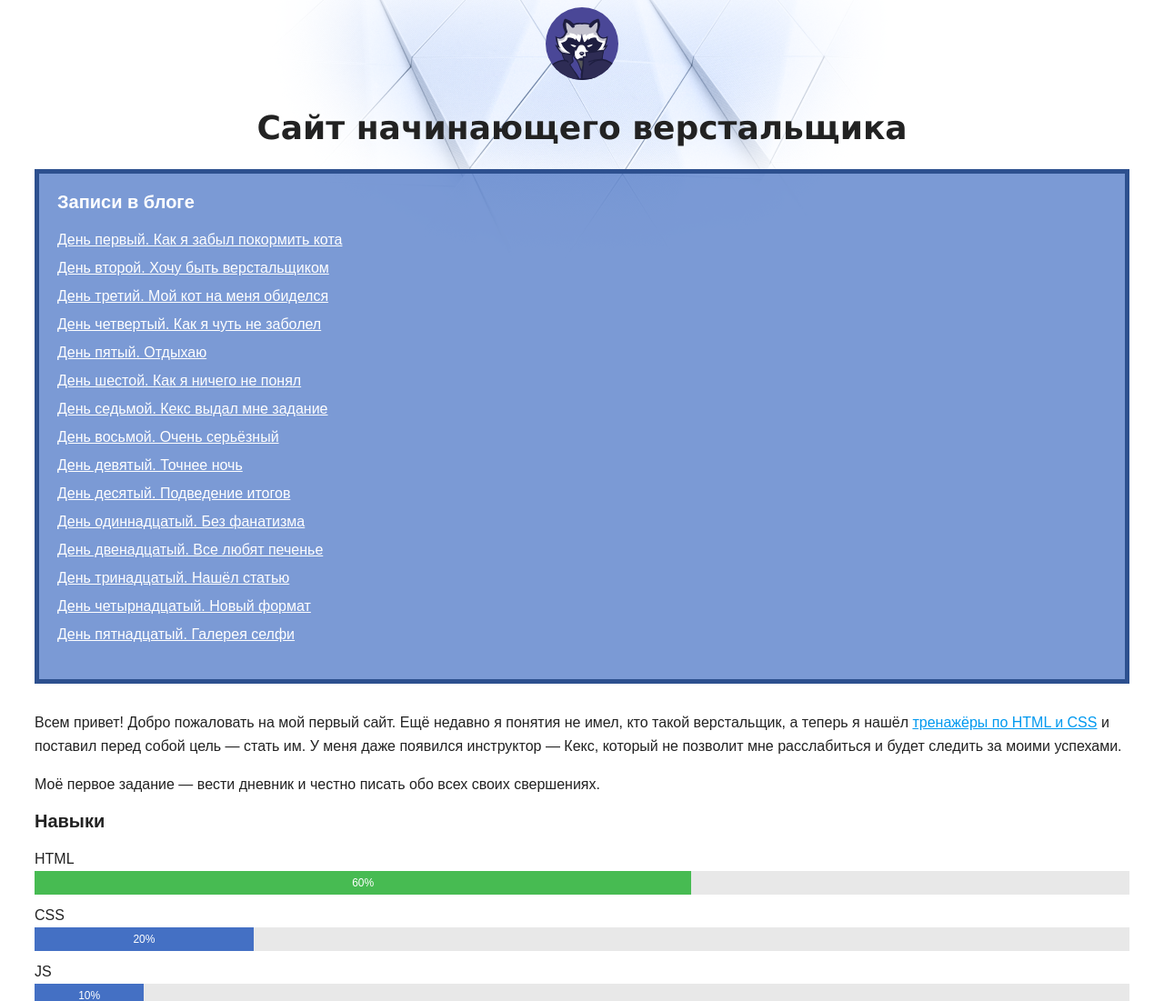
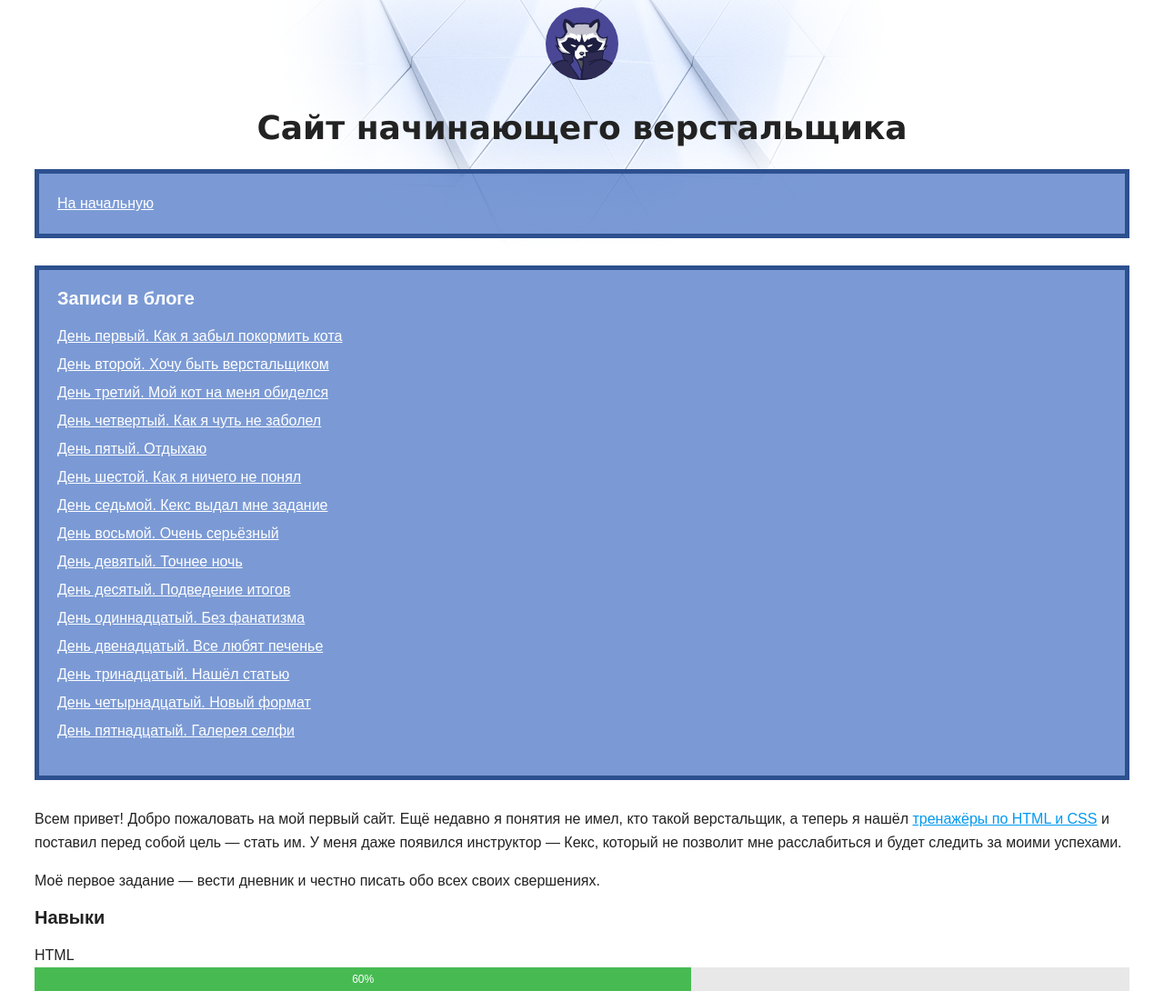
Before and after one commit to Dinagrig/web-s, a Flask app: page /start in a window 1280 px wide. Shown: the top 1101 px of the page at 91% size. Run offline with Flask 3, Linux system fonts and the light colour scheme.

Commit message:
"на начальную"

```diff
--- a/templates/start.html
+++ b/templates/start.html
@@ -2,6 +2,9 @@
 
   {% block header %}
   <h1 class="page-title">Сайт начинающего верстальщика</h1>
+   <nav class="blog-navigation">
+    <a href= {{ url_for('hello') }}>На начальную</a>
+   </nav>
   {% endblock %}
 
   {% block content %}
```
